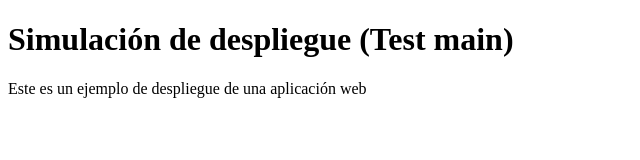
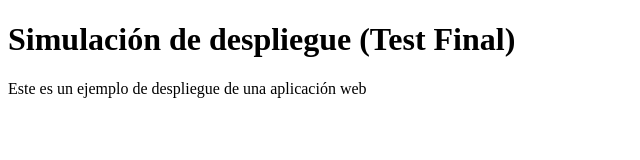
Before and after one commit to FernandoKumul/SimulacroDespligueMajo, a website: page public/index.html in a window 1280 px wide. Shown: the full height of the page, 0-640 px from the left. Drawn offline with Linux system fonts and the light colour scheme.

Commit message:
Producción

```diff
--- a/public/index.html
+++ b/public/index.html
@@ -6,7 +6,7 @@
     <title>Simulación</title>
 </head>
 <body>
-    <h1>Simulación de despliegue (Test main)</h1>
+    <h1>Simulación de despliegue (Test Final)</h1>
     <p>Este es un ejemplo de despliegue de una aplicación web</p>
 </body>
 </html>
```
